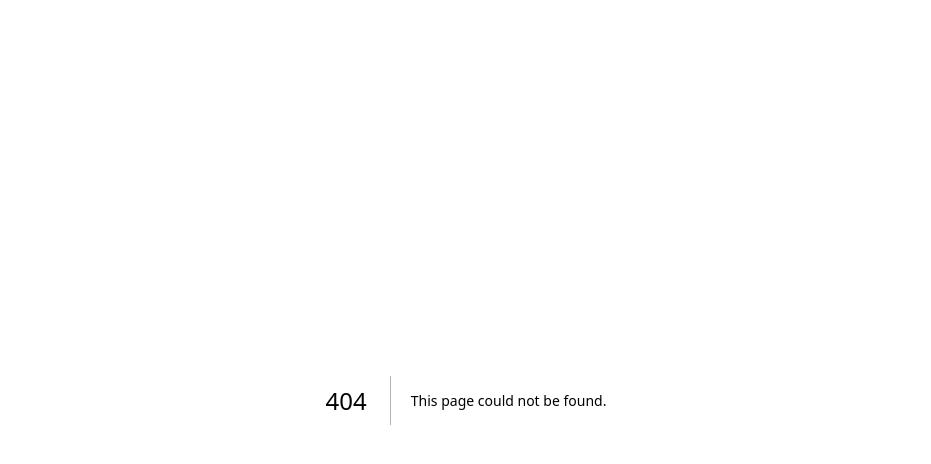
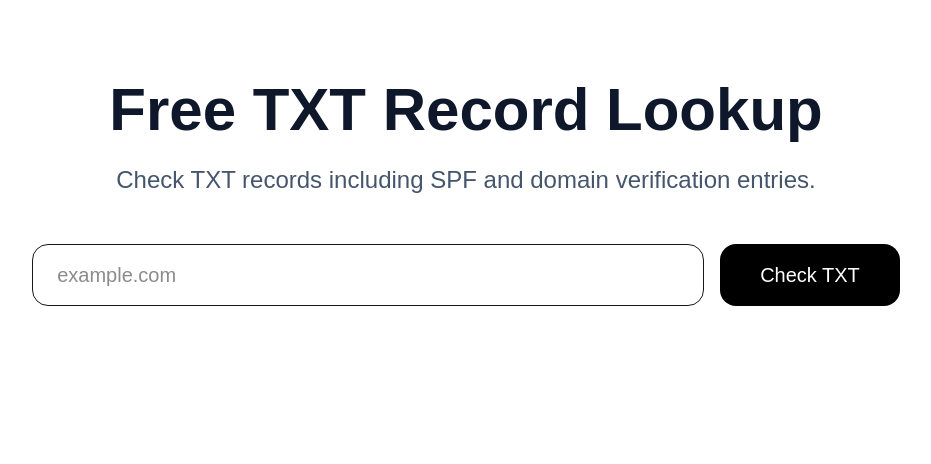
Before and after one commit to rehanraja092000-gif/SMTPDoctor, a Next.js app: page /tools/txt-checker in a window 1280 px wide. Before the commit this address had no page. Shown: the top 464 px of the page, without its empty margins (174-1105 px from the left). Built offline with nearby package versions, Linux system fonts and the light colour scheme.

Commit message:
Added TXT record lookup tool

```diff
--- /dev/null
+++ b/app/api/txt-check/route.ts
@@ -0,0 +1,39 @@
+import { NextResponse } from "next/server";
+import { Resolver } from "node:dns/promises";
+
+const resolver = new Resolver();
+resolver.setServers(["8.8.8.8", "1.1.1.1"]);
+
+export async function GET(req: Request) {
+  const { searchParams } = new URL(req.url);
+
+  const domain = searchParams.get("domain");
+
+  if (!domain) {
+    return NextResponse.json(
+      { error: "Domain is required" },
+      { status: 400 }
+    );
+  }
+
+  try {
+    const records = await resolver.resolveTxt(domain);
+
+    const formatted = records.map((r) => r.join(""));
+
+    return NextResponse.json({
+      domain,
+      status: "TXT records found",
+      count: formatted.length,
+      records: formatted,
+    });
+  } catch (error: any) {
+    return NextResponse.json({
+      domain,
+      status: "Lookup failed",
+      error: error.code || error.message,
+      count: 0,
+      records: [],
+    });
+  }
+}
--- a/app/page.tsx
+++ b/app/page.tsx
@@ -14,6 +14,7 @@ export default function Home() {
     { name: "CNAME Lookup", href: "/tools/cname-checker" },
     { name: "Subdomain Scanner", href: "/tools/subdomain-checker" },
     { name: "WHOIS Lookup", href: "/tools/whois-checker" },
+    { name: "TXT Record Lookup", href: "/tools/txt-checker" },
   ];
 
   return (
--- /dev/null
+++ b/app/tools/txt-checker/page.tsx
@@ -0,0 +1,108 @@
+"use client";
+
+import { useState } from "react";
+
+export default function TXTChecker() {
+  const [domain, setDomain] = useState("");
+  const [result, setResult] = useState<any>(null);
+  const [loading, setLoading] = useState(false);
+
+  const checkTXT = async () => {
+    if (!domain) return;
+
+    setLoading(true);
+    setResult(null);
+
+    try {
+      const res = await fetch(
+        `/api/txt-check?domain=${encodeURIComponent(domain)}`
+      );
+
+      const data = await res.json();
+      setResult(data);
+    } catch {
+      setResult({ status: "Lookup failed" });
+    }
+
+    setLoading(false);
+  };
+
+  const getTagType = (record: string) => {
+    if (record.startsWith("v=spf1")) return "SPF";
+    if (record.includes("google-site-verification"))
+      return "Google Verification";
+    if (record.includes("facebook-domain-verification"))
+      return "Facebook Verification";
+    if (record.includes("MS="))
+      return "Microsoft Verification";
+    if (record.includes("amazonses"))
+      return "Amazon SES";
+    if (record.includes("zoho-verification"))
+      return "Zoho Verification";
+
+    return "TXT Record";
+  };
+
+  return (
+    <main className="min-h-screen bg-white px-6 py-20">
+      <div className="mx-auto max-w-6xl text-center">
+        <h1 className="text-6xl font-bold text-slate-900">
+          Free TXT Record Lookup
+        </h1>
+
+        <p className="mt-6 text-2xl text-slate-600">
+          Check TXT records including SPF and domain verification entries.
+        </p>
+
+        <div className="mt-12 flex justify-center gap-4">
+          <input
+            value={domain}
+            onChange={(e) => setDomain(e.target.value)}
+            placeholder="example.com"
+            className="w-full max-w-2xl rounded-2xl border px-6 py-4 text-xl outline-none"
+          />
+
+          <button
+            onClick={checkTXT}
+            className="rounded-2xl bg-black px-10 py-4 text-xl text-white"
+          >
+            {loading ? "Checking..." : "Check TXT"}
+          </button>
+        </div>
+
+        {result && (
+          <div className="mt-14 rounded-3xl border p-8 text-left">
+            <p className="text-xl">
+              <strong>Domain:</strong> {result.domain}
+            </p>
+
+            <p className="mt-4 text-xl">
+              <strong>Status:</strong> {result.status}
+            </p>
+
+            <p className="mt-4 text-xl">
+              <strong>TXT Records:</strong> {result.count}
+            </p>
+
+            {result.records?.map((record: string, i: number) => (
+              <div
+                key={i}
+                className="mt-6 rounded-2xl border bg-slate-50 p-6"
+              >
+                <div className="flex items-center justify-between gap-4">
+                  <p className="text-lg font-bold text-slate-800">
+                    {getTagType(record)}
+                  </p>
+                </div>
+
+                <div className="mt-4 rounded-xl border bg-white p-4 break-all text-lg">
+                  {record}
+                </div>
+              </div>
+            ))}
+          </div>
+        )}
+      </div>
+    </main>
+  );
+}
```
